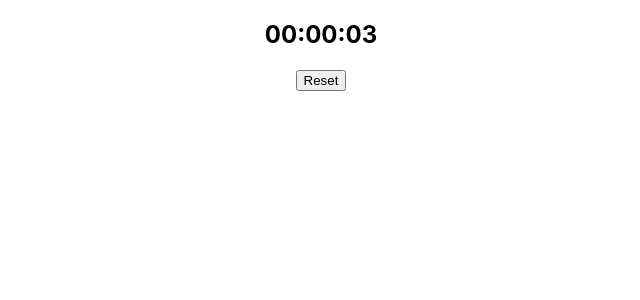
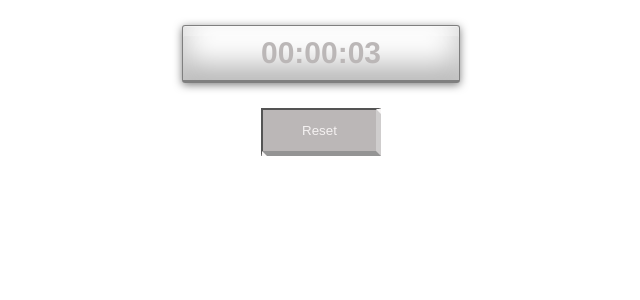
Before and after one commit to AlenaKhmyz/Timer, a React (Create React App) app: page / in a window 1280 px wide. Shown: the top 300 px of the page, without its empty margins (319-959 px from the left). Built offline with nearby package versions, Linux system fonts and the light colour scheme.

Commit message:
added styles for timer and btn

```diff
--- a/src/components/index.js
+++ b/src/components/index.js
@@ -1,4 +1,5 @@
 import React, {useState, useRef, useEffect} from 'react'
+import './style.css'
 
 function Timer(){
 //useRef нужен, т.к. имеем дело с js setInterval, отслеживать и останавливать при необходимости.
@@ -62,7 +63,6 @@ function Timer(){
       if(intervalRef.current) clearInterval(intervalRef.current)
     }
   }, [])
-//другой способ вызвать ClearTimer () для начала обратного отсчета - через событие действия от кнопки
   function onClickResetBtn() {
 //поскольку мы не уверены, что интервал запущен, нам нужно сначала очистить его, используя
     if(intervalRef.current) clearInterval(intervalRef.current)
@@ -71,8 +71,8 @@ function Timer(){
 
 
   return (
-    <div className="timer">
-      <h2>{timer}</h2>
+    <div className="container">
+      <h2 className="timer">{timer}</h2>
       <button className="reset"onClick={onClickResetBtn}>Reset</button>
     </div>
   )
--- /dev/null
+++ b/src/components/style.css
@@ -0,0 +1,93 @@
+.container {
+  display: flex;
+  flex-direction: column;
+  align-items: center;
+  justify-content: center;
+}
+
+.timer {
+  width: 20%;
+  font-family: Helvetica, arial, serif;
+  color:rgb(187, 183, 183);
+  text-align:center;
+  font-size:30px;
+  cursor: pointer;
+  text-decoration: none;
+  padding:10px;
+  border: 1px solid rgba(0,0,0,0.5);
+  border-bottom: 3px solid rgba(0,0,0,0.5);
+  border-radius: 3px;
+  -moz-border-radius: 3px;
+  -webkit-border-radius: 3px;
+  box-shadow: 0 2px 8px rgba(0,0,0,0.5), /* Exterior Shadow */
+    inset 0 1px rgba(255,255,255,0.3), /* Top light Line */
+    inset 0 10px rgba(255,255,255,0.2), /* Top Light Shadow */
+    inset 0 10px 20px rgba(255,255,255,0.25), /* Sides Light Shadow */
+    inset 0 -15px 30px rgba(0,0,0,0.3); /* Dark Background */
+  -webkit-box-shadow: 0 2px 8px rgba(0,0,0,0.5),
+    inset 0 1px rgba(255,255,255,0.3),
+    inset 0 10px rgba(255,255,255,0.2),
+    inset 0 10px 20px rgba(255,255,255,0.25),
+    inset 0 -15px 30px rgba(0,0,0,0.3);
+  -moz-box-shadow: 0 2px 8px rgba(0,0,0,0.5),
+    inset 0 1px rgba(255,255,255,0.3),
+    inset 0 10px rgba(255,255,255,0.2),
+    inset 0 10px 20px rgba(255,255,255,0.25),
+      inset 0 -15px 30px rgba(0,0,0,0.3);
+}
+
+.timer:hover {
+  opacity: 0.7;
+  filter: alpha(opacity=70);
+  -moz-opacity:0.7;
+  -khtml-opacity: 0.7;
+}
+
+.reset {
+  display: inline-block;
+  position: relative;
+  padding: 0.98em 2.94em;
+  text-decoration: none;
+  background: rgb(187, 183, 183);
+  color: #f5f2f2;
+  border-bottom: solid 5px rgb(148, 148, 148);
+  border-right: solid 5px rgb(207, 205, 205);
+}
+
+.reset:before {
+  content: " ";
+  position: absolute;
+  bottom: -5px;
+  left: -1px;
+  width: 0;
+  height: 0;
+  border-width: 0 5px 5px 0px;
+  border-style: solid;
+  border-color: transparent;
+  border-bottom-color: #f9f7f7;
+}
+
+.reset:after {
+  content: " ";
+  position: absolute;
+  top: -1px;
+  right: -5px;
+  width: 0;
+  height: 0;
+  border-width: 0px 5px 5px 0px;
+  border-style: solid;
+  border-color: #f9f7f7;
+  border-bottom-color: transparent;
+}
+
+.reset:active {
+  border:none;
+  -ms-transform: translate(5px,5px);
+  -webkit-transform: translate(5px,5px);
+  transform: translate(5px,5px);
+}
+
+.reset:active:after,
+.reset:active:before {
+  content: none;
+}
```
